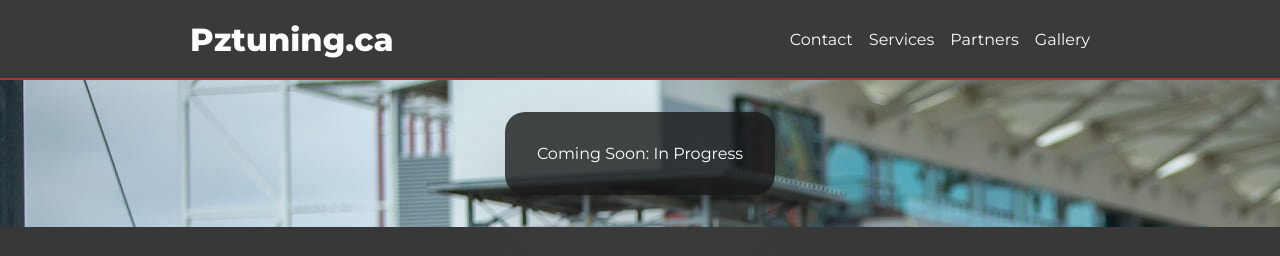
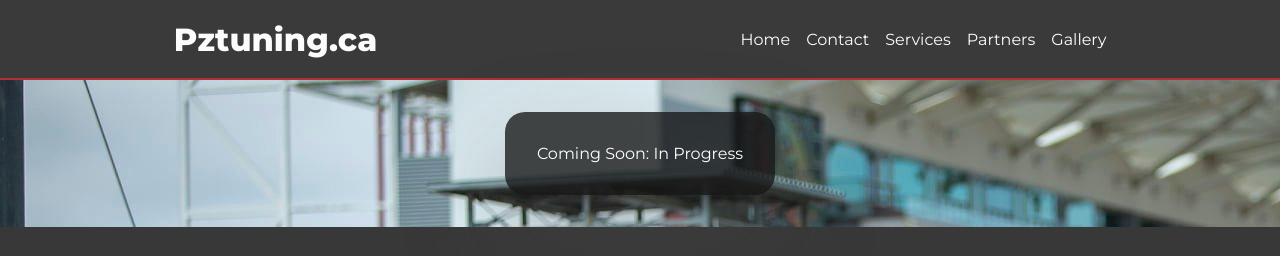
Before and after one commit to MilesPurvis/PointZero-Autosound-Pztuning, a plain HTML site: page Pages/Gallery.html in a window 1280 px wide. Shown: the top 256 px of the page. Drawn offline with Linux system fonts and the light colour scheme.

Commit message:
Added Home Nav link

```diff
--- a/Pages/Gallery.html
+++ b/Pages/Gallery.html
@@ -15,6 +15,7 @@
     <header class="pz-heading">
       <h1><a href="../index.html">Pztuning.ca</a></h1>
       <nav>
+        <a href="../index.html">Home</a>
         <a href="mailto:pzsquared@hotmail.com?subject=General inquiry"
           >Contact</a
         >
```
Also changed, not shown: Pages/Partners.html (+1 -0 lines), Pages/Services.html (+1 -0 lines), index.html (+1 -0 lines).
